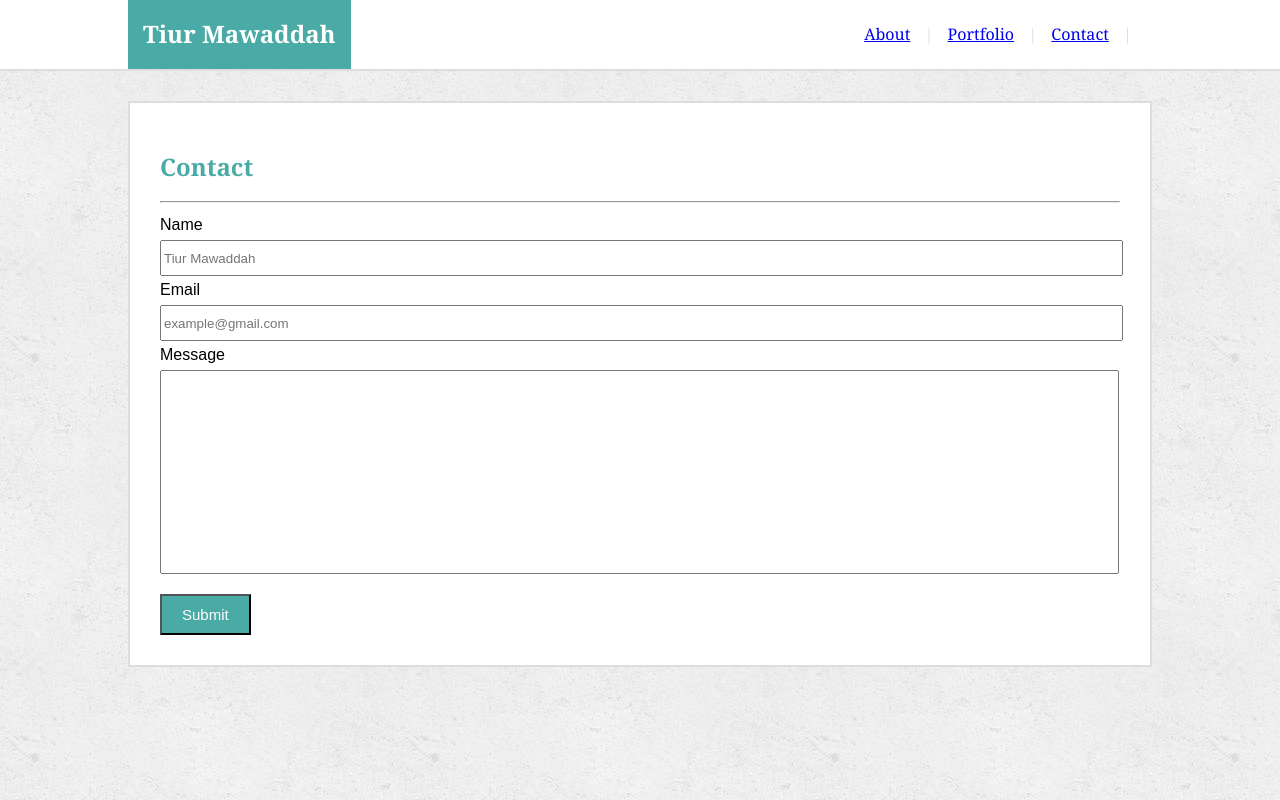
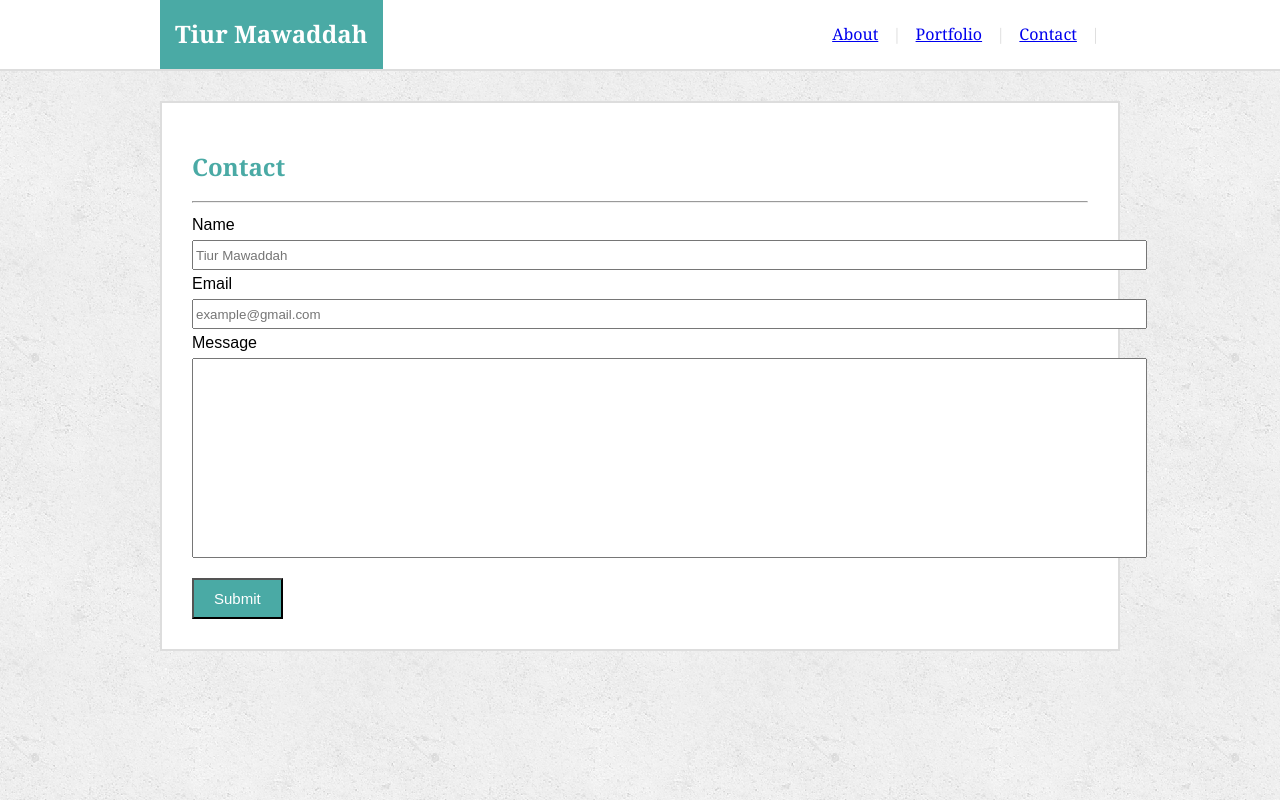
Before and after one commit to tiurzm/Basic-Portfolio, a plain HTML site: page contact.html in a window 1280 px wide. Drawn offline with Linux system fonts and the light colour scheme.

Commit message:
<COMMENT>

```diff
--- a/css/style1.css
+++ b/css/style1.css
@@ -1,3 +1,7 @@
+* {
+    box-sizing: border-box;
+}
+
 body {
     padding: 0;
     margin: 0;
@@ -39,7 +43,6 @@ img {
 }
 
 .container {
-    box-sizing: border-box;
     max-width: 960px;
     margin: 0 auto;
     background: #ffffff;
--- a/css/style2.css
+++ b/css/style2.css
@@ -1,3 +1,7 @@
+* {
+    box-sizing: border-box;
+}
+
 body {
     padding: 0;
     margin: 0;
@@ -31,9 +35,9 @@ button {
 }
 
 .wrapper {
+    width: 100%;
     margin: 0 auto;
-    width: 1024px;
-
+    max-width: 960px;
 }
 
 .navbar {
--- a/css/style3.css
+++ b/css/style3.css
@@ -1,3 +1,6 @@
+* {
+    box-sizing: border-box;
+}
 
 body {
     padding: 0;
@@ -41,8 +44,9 @@ p {
 }
 
 .wrapper {
+    width: 100%;
     margin: 0 auto;
-    width: 1024px;
+    max-width: 960px;
 
 }
 
```
